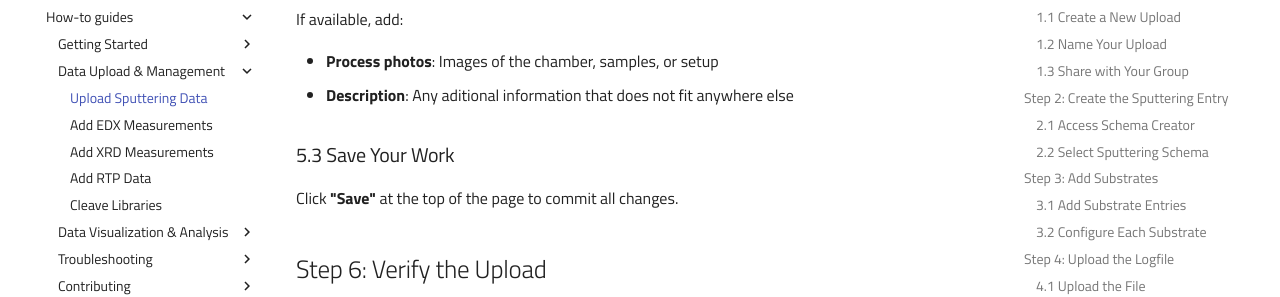
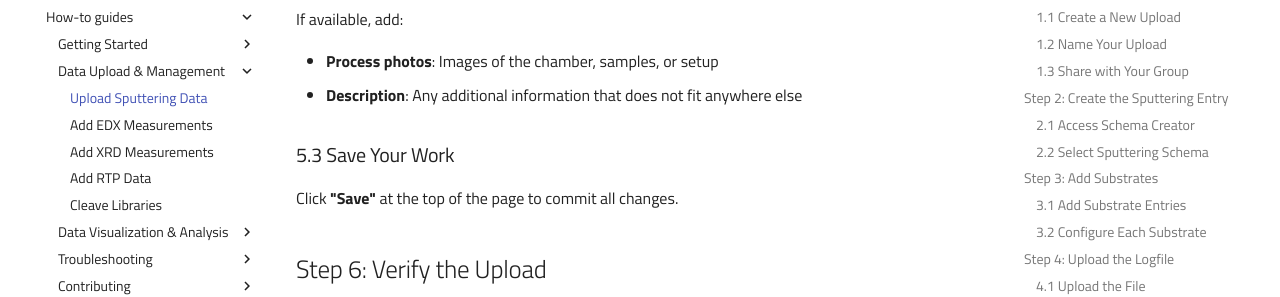
Before and after one commit to DTU-Nanolab-materials-discovery/nomad-dtu-nanolab-plugin, an MkDocs documentation site: the page built from docs/how_to/upload-sputtering-data.md, in a window 1280 px wide and 900 px high, scrolled down 9306 px. Shown: the part 177-474 px from the top of the window. Built offline with MkDocs 1.6.1 and Material for MkDocs 9.7.7, drawn with Linux system fonts in a browser that asks for light colours; comment, search, counter and statistics services are not loaded.

Commit message:
Update docs/how_to/upload-sputtering-data.md
Co-authored-by: Copilot <175728472+Copilot@users.noreply.github.com>

```diff
--- a/docs/how_to/upload-sputtering-data.md
+++ b/docs/how_to/upload-sputtering-data.md
@@ -187,7 +187,7 @@ Fill in these fields:
 If available, add:
 
 - **Process photos**: Images of the chamber, samples, or setup
-- **Description**: Any aditional information that does not fit anywhere else
+- **Description**: Any additional information that does not fit anywhere else
 
 ### 5.3 Save Your Work
 
```
